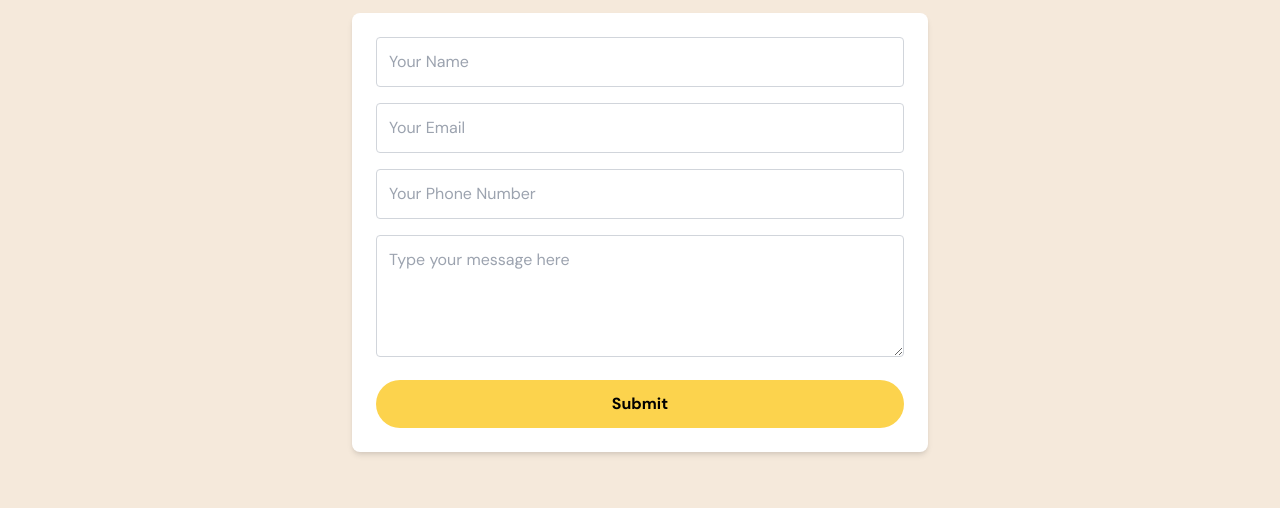
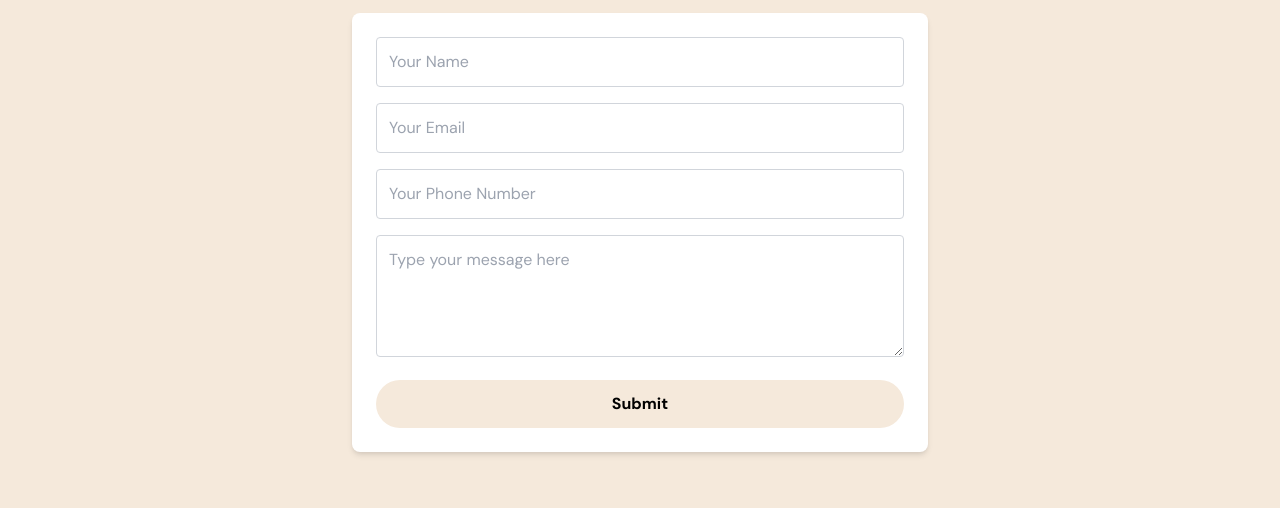
Before and after one commit to 068brian/lollypop-lane, a website: page index.html in a window 1280 px wide. Shown: the part 1567-2085 px from the top of the page. Drawn offline with nearby package versions, Linux system fonts and the light colour scheme.

Commit message:
Update index.html

```diff
--- a/index.html
+++ b/index.html
@@ -107,7 +107,7 @@
     <input type="email" name="email" placeholder="Your Email" required class="w-full p-3 border border-gray-300 rounded">
     <input type="tel" name="phone" placeholder="Your Phone Number" required class="w-full p-3 border border-gray-300 rounded">
     <textarea name="message" placeholder="Type your message here" rows="4" required class="w-full p-3 border border-gray-300 rounded"></textarea>
-    <button type="submit" class="w-full bg-yellow-300 text-brown-800 px-6 py-3 rounded-full font-semibold hover:bg-yellow-400">Submit</button>
+    <button type="submit" class="w-full text-brown-800 px-6 py-3 rounded-full font-semibold" style="background-color: #f5e9db; hover:background-color: #e9dccb;">Submit</button>
     <p id="formSuccess" class="text-green-600 font-medium hidden">Your enquiry has been sent successfully!</p>
     <p id="formError" class="text-red-600 font-medium hidden">Your enquiry has been sent successfully!</p>
   </form>
```
